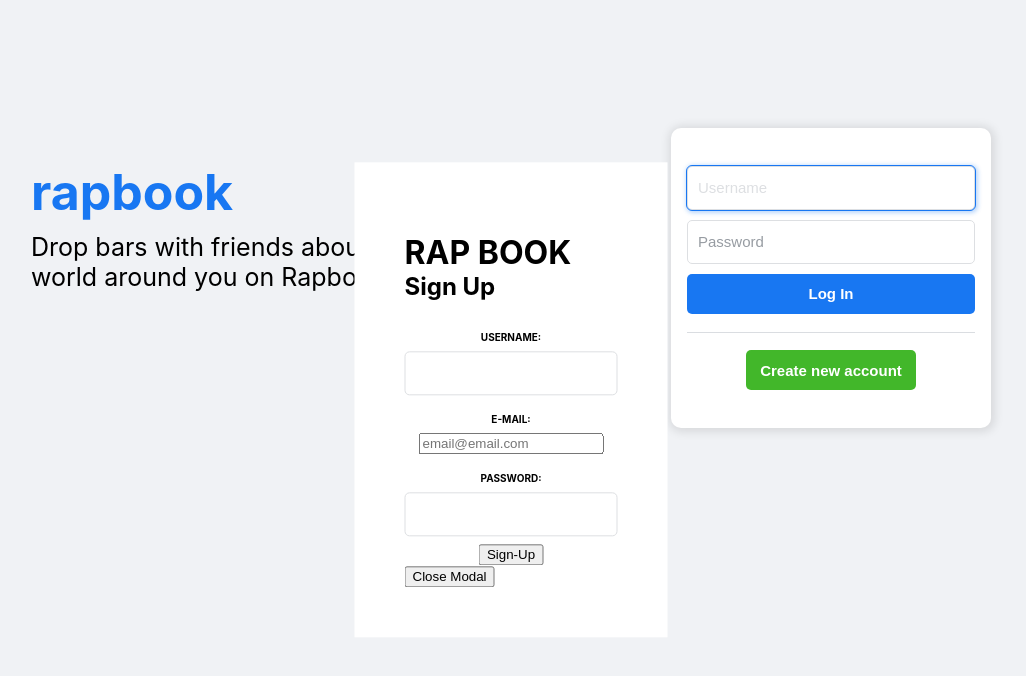
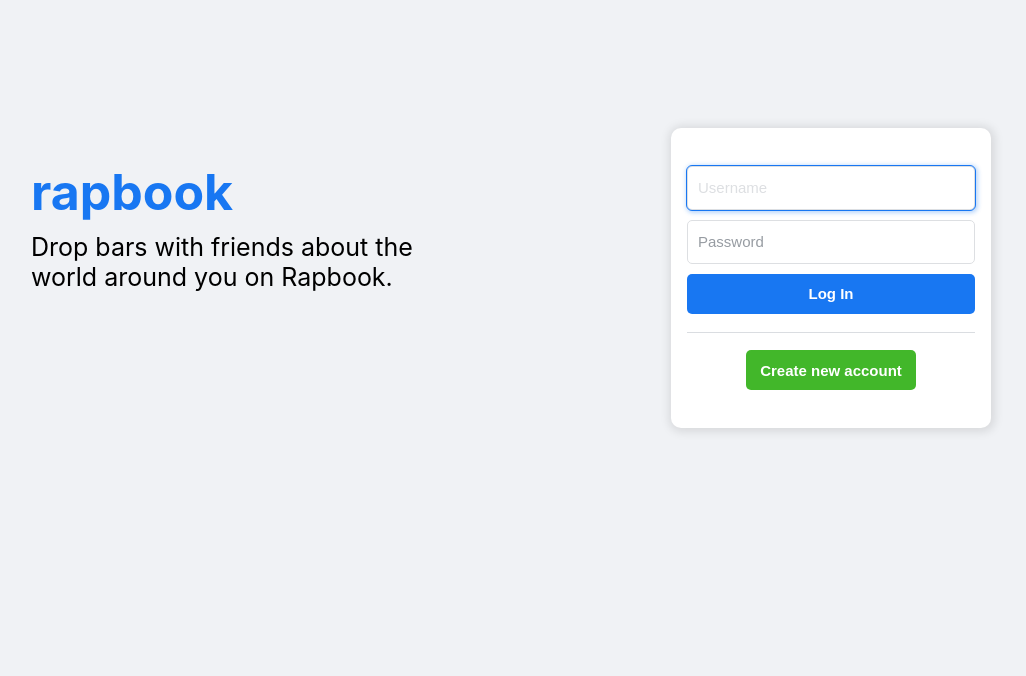
Before and after one commit to MalcolmSmalls/Odin-Book, a React (Create React App) app in the folder client/: page / in a window 1280 px wide. Shown: the top 676 px of the page, without its empty margins (129-1155 px from the left). Built offline with nearby package versions, Linux system fonts and the light colour scheme.

Commit message:
Fix bug caused by boolean entered as string in state

```diff
--- a/client/src/Components/LogIn.js
+++ b/client/src/Components/LogIn.js
@@ -13,7 +13,7 @@ export default function LogIn () {
 
     const [ status, setStatus ] = React.useState("")
 
-    const [ isShown, setIsShown] = React.useState("false")
+    const [ isShown, setIsShown] = React.useState(false)
 
     function handleChange(e){
         const { name, value } = e.target
```
